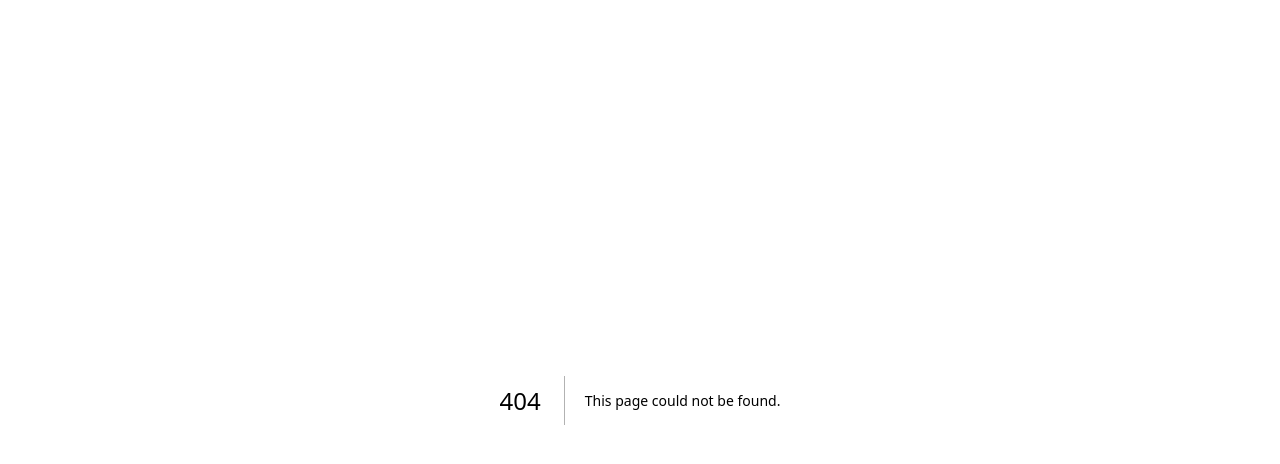
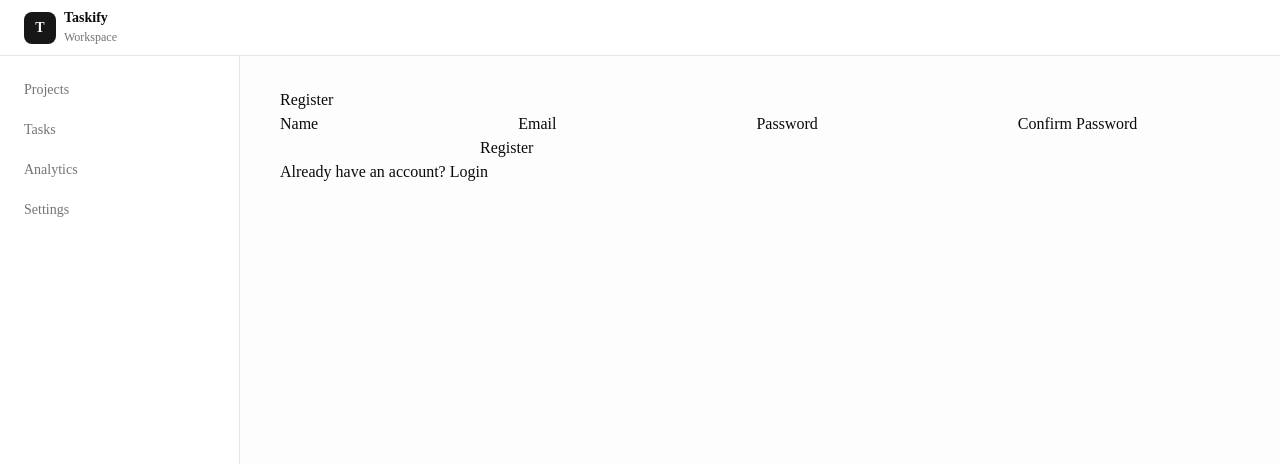
Before and after one commit to Anatolii-Lykhohodenko/task-management-app, a Next.js app: page /auth/register in a window 1280 px wide. Before the commit this address had no page. Shown: the top 464 px of the page. Built offline with nearby package versions, Linux system fonts and the light colour scheme; no server answers.

Commit message:
feat(auth): add zod validation and callback redirect flow for login/register

```diff
--- /dev/null
+++ b/src/app/(app)/auth/login/page.tsx
@@ -0,0 +1,56 @@
+'use client';
+import { login } from "@/server/actions/auth";
+import { useSearchParams } from 'next/navigation';
+import Link from "next/link";
+import { useActionState } from "react";
+
+export default function LoginPage() {
+  const [state, action, isPending] = useActionState(login, null);
+  const searchParams = useSearchParams();
+  return (
+    <div>
+      <form action={action}>
+        <h2>Login</h2>
+
+        <label htmlFor="email">Email</label>
+        <input
+          type="email"
+          name="email"
+          id="email"
+          required
+          autoComplete="email"
+        />
+        <label htmlFor="password">Password</label>
+        <input
+          type="password"
+          name="password"
+          id="password"
+          autoComplete="current-password"
+          required
+        />
+        <input
+          type="hidden"
+          name="callbackUrl"
+          value={searchParams.get('callbackUrl') ?? '/projects'}
+        />
+        <button type="submit" disabled={isPending}>
+          {isPending ? 'Logging in...' : 'Login'}
+        </button>
+        {state?.error && (
+          <p aria-live="polite" style={{ color: 'red' }}>
+            {state.error}
+          </p>
+        )}
+      </form>
+
+      <Link
+        href={`/auth/register?callbackUrl=${encodeURIComponent(
+          searchParams.get('callbackUrl') ?? '/projects'
+        )}`}
+      >
+        Don&apos;t have an account? Register
+      </Link>
+      {/* <Link href="/auth/forgot-password">Forgot your password?</Link> TODO */}
+    </div>
+  );
+}
--- /dev/null
+++ b/src/app/(app)/auth/register/page.tsx
@@ -0,0 +1,66 @@
+'use client';
+import { register } from '@/server/actions/auth';
+import Link from 'next/link';
+import { useSearchParams } from 'next/navigation';
+import { useActionState } from 'react';
+
+export default function RegisterPage() {
+  const [state, action, isPending] = useActionState(register, null);
+  const searchParams = useSearchParams();
+
+  return (
+    <div>
+      <form action={action}>
+        <h2>Register</h2>
+
+        <label htmlFor="name">Name</label>
+        <input type="text" name="name" id="name" required autoComplete="name" />
+        <label htmlFor="email">Email</label>
+        <input
+          type="email"
+          name="email"
+          id="email"
+          required
+          autoComplete="email"
+        />
+        <label htmlFor="password">Password</label>
+        <input
+          type="password"
+          name="password"
+          id="password"
+          autoComplete="new-password"
+          required
+        />
+        <label htmlFor="confirm-password">Confirm Password</label>
+        <input
+          type="password"
+          name="confirm-password"
+          id="confirm-password"
+          autoComplete="new-password"
+          required
+        />
+        <input
+          type="hidden"
+          name="callbackUrl"
+          value={searchParams.get('callbackUrl') ?? '/projects'}
+        />
+        <button type="submit" disabled={isPending}>
+          {isPending ? 'Registering...' : 'Register'}
+        </button>
+        {state?.error && (
+          <p aria-live="polite" style={{ color: 'red' }}>
+            {state.error}
+          </p>
+        )}
+      </form>
+
+      <Link
+        href={`/auth/login?callbackUrl=${encodeURIComponent(
+          searchParams.get('callbackUrl') ?? '/projects'
+        )}`}
+      >
+        Already have an account? Login
+      </Link>
+    </div>
+  );
+}
--- a/src/middleware.ts
+++ b/src/middleware.ts
@@ -5,13 +5,18 @@ import { NextResponse } from 'next/server';
 
 const authRoutes = ['/auth/login', '/auth/register'];
 
-export default auth((req : any) => {
+export default auth((req: any) => {
   const { pathname } = req.nextUrl;
   const isAuthRoute = authRoutes.includes(pathname);
   const isLoggedIn = !!req.auth;
 
   if (!isAuthRoute && !isLoggedIn) {
-    return NextResponse.redirect(new URL('/auth/login', req.url));
+    const loginUrl = new URL('/auth/login', req.url);
+    loginUrl.searchParams.set(
+      'callbackUrl',
+      req.nextUrl.pathname + req.nextUrl.search
+    );
+    return NextResponse.redirect(loginUrl);
   }
 
   if (isAuthRoute && isLoggedIn) {
--- a/src/schemas/auth.schema.ts
+++ b/src/schemas/auth.schema.ts
@@ -1,15 +1,29 @@
-import z from 'zod';
+import { z } from 'zod';
 
-export const registerSchema = z.object({
+export const registerSchema = z
+  .object({
     email: z.email({ error: 'Invalid email' }),
     password: z
       .string()
       .min(6, { error: 'Password should be at least 6 characters' })
       .max(50, { error: 'Password is too long' }),
+    confirmPassword: z
+      .string()
+      .min(6, { error: 'Confirm Password should be at least 6 characters' })
+      .max(50, { error: 'Confirm Password is too long' }),
     name: z
       .string()
       .min(2, { error: 'Name must be at least 2 characters' })
       .max(35, { error: 'Name is too long' }),
+  })
+  .superRefine((data, ctx) => {
+    if (data.password !== data.confirmPassword) {
+      ctx.addIssue({
+        code: 'custom',
+        path: ['confirmPassword'],
+        message: 'Passwords do not match',
+      });
+    }
   });
 
 export const loginSchema = z.object({
@@ -18,7 +32,7 @@ export const loginSchema = z.object({
     .string()
     .min(6, { error: 'Password should be at least 6 characters' })
     .max(50, { error: 'Password is too long' }),
-});
+})
 
 export type RegisterSchemaType = z.infer<typeof registerSchema>
 export type LoginSchemaType = z.infer<typeof loginSchema>;
--- a/src/server/actions/auth.ts
+++ b/src/server/actions/auth.ts
@@ -10,6 +10,7 @@ export async function register(_state: ActionState, formData: FormData) {
   const result = registerSchema.safeParse({
     name: formData.get('name'),
     password: formData.get('password'),
+    confirmPassword: formData.get('confirm-password'),
     email: formData.get('email'),
   });
 
@@ -35,14 +36,18 @@ export async function register(_state: ActionState, formData: FormData) {
     },
   });
 
+  const callbackUrl = formData.get('callbackUrl')?.toString() || '/projects';
+
   await signIn('credentials', {
     email,
     password,
-    redirectTo: '/projects',
+    redirectTo: callbackUrl,
   });
+
+  return { success: true };
 }
 
-export async function login(_state: ActionState, formData: FormData) {
+export async function login(_state: ActionState | null, formData: FormData) {
   const result = loginSchema.safeParse({
     password: formData.get('password'),
     email: formData.get('email'),
@@ -53,10 +58,13 @@ export async function login(_state: ActionState, formData: FormData) {
   }
 
   const { email, password } = result.data;
+  const callbackUrl = formData.get('callbackUrl')?.toString() || '/projects';
 
   await signIn('credentials', {
     email,
     password,
-    redirectTo: '/projects',
+    redirectTo:callbackUrl,
   });
+
+  return { success: true };
 }
--- a/src/server/actions/projects.ts
+++ b/src/server/actions/projects.ts
@@ -20,11 +20,16 @@ export async function createProject(
     };
   }
   const { name } = result.data;
+  const userId = await getCurrentUserId();
+
+  if (!userId) {
+    return { error: 'Unauthorized' };
+  }
 
   const newProject = await prisma.project.create({
     data: {
       name,
-      ownerId: await getCurrentUserId(),
+      ownerId: +userId,
     },
   });
 
@@ -51,10 +56,16 @@ export async function updateProject(
   }
   const { name } = result.data;
 
+    const userId = await getCurrentUserId();
+
+    if (!userId) {
+      return { error: 'Unauthorized' };
+    }
+
   await prisma.project.update({
     where: {
       id: projectId,
-      ownerId: await getCurrentUserId(),
+      ownerId: +userId,
     },
     data: {
       name,
```
Lines whose indentation alone changed are shown as unchanged.
